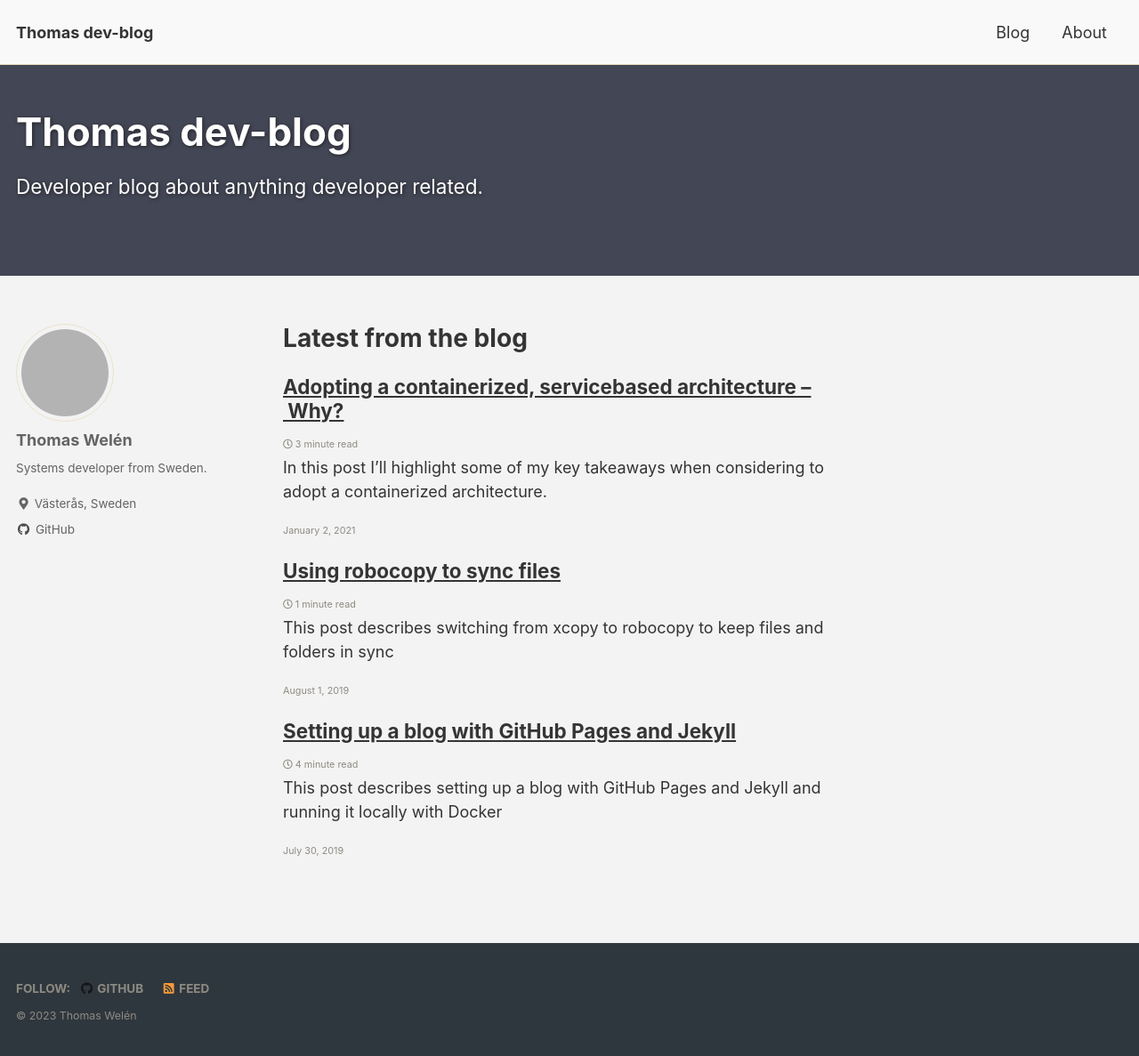
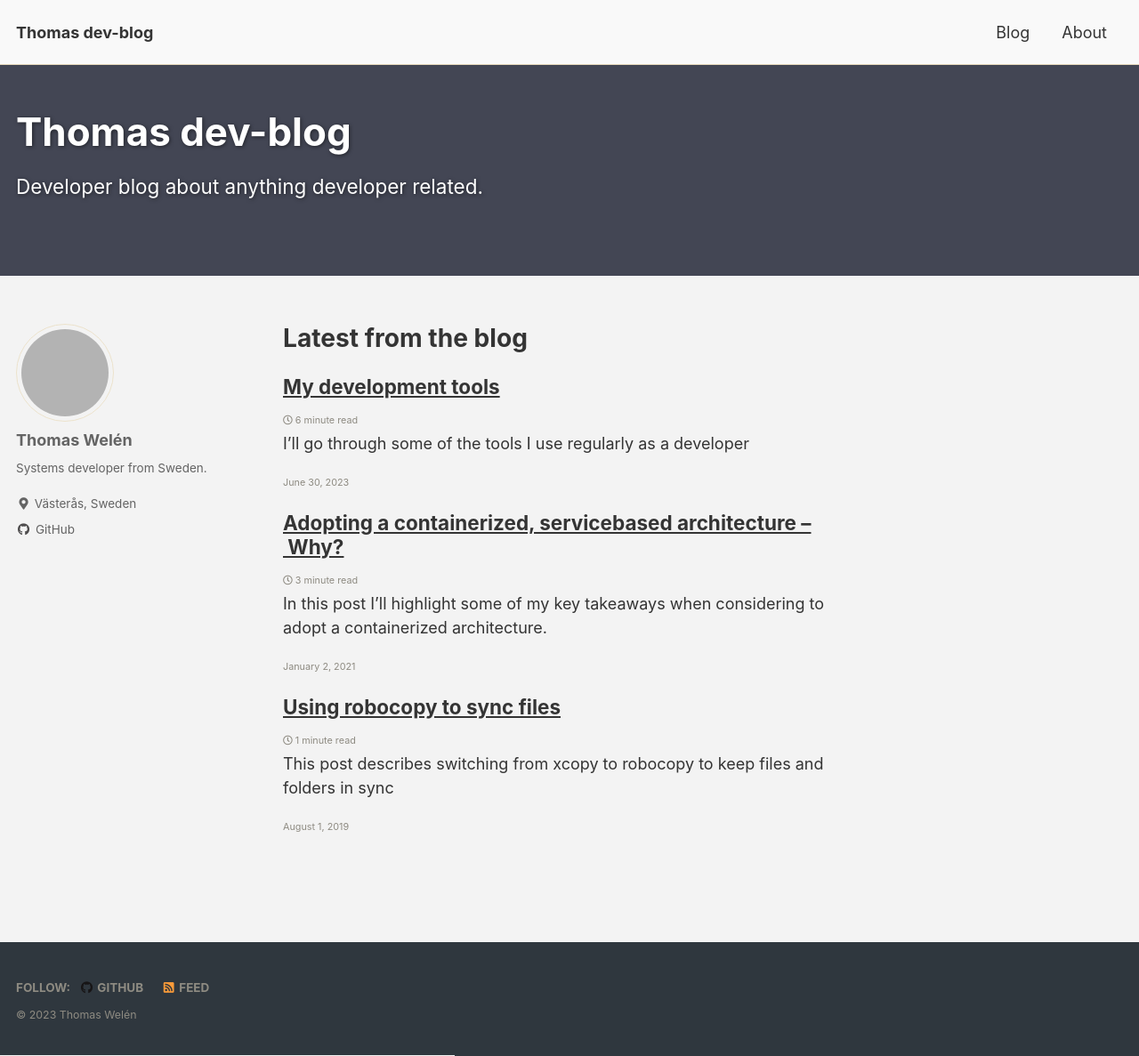
Before and after one commit to 2mas/2mas.github.io, a Jekyll site: the page built from _pages/index.md, in a window 1280 px wide and 1187 px high. Shown: the whole window at 89% size. Built offline with Jekyll 4.4.1, drawn with Linux system fonts in a browser that asks for light colours; cached includes are drawn as plain includes; part of the change alters nothing that is shown; grey boxes are pictures that could not be loaded.

Commit message:
Add tooling post

````diff
--- a/_pages/index.md
+++ b/_pages/index.md
@@ -28,12 +28,11 @@ feature_row:
 ---
 <!-- {% include feature_row %} -->
 
-{% assign posts = site.posts | limit 3 %}
 {% assign date_format = site.date_format | default: "%B %-d, %Y" %}
 
 <h1>Latest from the blog</h1>
 <div class="entries-{{ entries_layout }}">
-  {% for post in posts %}
+  {% for post in site.posts limit:3 %}
     {% include archive-single.html type=entries_layout %}
     <div class="list__item">
       <p class="page__meta">
--- /dev/null
+++ b/_posts/2023-06-30-my-development-tools.md
@@ -0,0 +1,110 @@
+---
+title: "My development tools"
+excerpt: "I'll go through some of the tools I use regularly as a developer"
+date: 2023-06-30T08:00:30-04:00
+categories:
+  - blog
+tags:
+  - tooling
+---
+Hello! I thought it would be good to start by explaining what I do at work. I think it's pretty much the same thing as you readers are doing if you're developers, but I'm usually starting the day with a team meeting to sync all members of the team what needs to be done during the day, discuss sprint scope and if there any issues that need to be dealt with.
+
+After daily sync there might be some other meetings that go more into specific topics, but other than that it's mostly monitoring of the applications, doing some regular maintenance, perform code reviews and writing code that makes my day.
+
+I have divided some of my tools into a couple of sections below:
+
+- [Coding tools](#coding-tools)
+- [Cloud tools](#cloud-tools)
+
+## Coding tools
+
+### Version control system/VCS + GitHub
+
+Version control is a must for every team. **Git** is by far the most popular one [stack overflow survey](https://stackoverflow.blog/2023/01/09/beyond-git-the-other-version-control-systems-developers-use/) and the one I prefer. I have previously also used Subversion, which is a centralized VCS (it requires a central server). Git is in my opinion a lot easier to work with and I think it may be hard to find developers that knows svn today. Git is also a distributed VCS (there is no central server, so any developer can work freely locally).
+
+GitHub is the platform where the code for this blog is hosted. It has a copy of this git-repository, but since it's decentralized I could easily move it to another solution if I wanted to do that. Some really nice features of having a web user interface for git is the ability to create Pull requests (PR). These makes it really clear what type of changes have been made in a branch and really helps when doing code reviews (this was not the case when using svn, merge issues where alot more common). A PR is basically a desription of the changes your wish to merge along with a `git diff` presented in a clear way.
+
+#### Windows Terminal
+
+The first thing I start after booting up my computer. This is where everything starts for me, Windows Terminal has options to customize the appearance and also to spin up different shells inside the same window. Usually for me this will be powershell and bash (wsl)
+
+![My Windows Terminal][windows-terminal]
+
+##### Powershell
+
+I don't really do any heavy powershell-scripting a lot, but sometimes I do some light scripting, mostly used for automation purposes. Powershell is just the default shell for me to use on Windows, but I do have some tips & tricks here.
+
+Firstly there's a place where functions and aliases can be stored. In powershell, type `echo $profile` and fire up a text editor to edit this file. If it doesn't exist you can create it by typing `New-Item -Path $profile -Type File -Force` and then add some aliases/functions. An example of an alias is a shortened version for `docker-compose` to `dc`, this will also pass the arguments as well, allowing me to type for example `dc up -d`:
+
+```
+# As alias
+Set-Alias dc docker-compose
+
+# Same thing as a function
+function dc {
+    docker-compose $args
+}
+```
+
+To be able to use this, your powershell execution policy needs to be set to `RemoteSigned`, verify with `Get-ExecutionPolicy` and update the policy if needed with `Set-ExecutionPolicy RemoteSigned`.
+
+Remember to restart your shell after editing this file.
+
+### WSL 2
+
+When working on a Windows computer there's sometimes a need to run Linux software for me. Mostly this is Linux docker containers, that can be run without a WSL distribution, but using WSL2 as its backend is the preferred way to do this today. Docker Desktop will create its own WSL2 distribution automatically when using the WSL integration (type `wsl -l -v` to see current WSL instances, there will be a couple docker instances there if used with Docker Desktop).
+
+But this is not the only use case for me, as sometimes I need (want) to run Windows-containers simultaneously with Linux-containers, this can be achieved by running Docker Desktop in Windows container mode while also installing a separate docker or podman installation into a dedicated WSL distribution. There's also the possibility to start Linux GUI applications directly from WSL2, it's not something I use regularly but it happens, for example if I need to verify browser behavior on Linux or just feel like using GIMP for Linux :)
+
+And another reason that I sometimes store the source code inside of a WSL distro is that there are performance gains by doing this. This is especially obvious when there are watchers involved that re-compiles/hot-reloads on file changes. I believe this is due to file change notifications not working fully when code is mounted over `/mnt/c/..`, so it's better stored fully inside the distribution.
+
+
+
+### Docker/containers/Docker desktop
+
+Used on daily basis for several different reasons. Sometimes I need to run something on Linux and I would then prefer to either start up a predefined image with the software installed on it, or start from a base distribution image and install the tools myself into the container instead of installing it into my host.
+
+Another purpose is to streamline the developer experience and provide an image that has all the necessary tools ready to go, instead of having the developer install and configure everything by themselves (dev containers can be used for this). This also removes a lot of the "Works on my machine" issues.
+
+#### Visual studio code
+
+My default choice of text editor. Previously some years back I used Sublime Text a lot. Some general and handy extensions I can recommend are:
+
+- Dev Containers
+- ESLint
+- Prettier
+- GitLens
+- PartialDiff - diff clipboard, files, selections. Super handy
+- REST Client - easily construct requests and set headers, payload etc in raw text files. It's like a light-postman.
+
+#### Visual studio
+
+When working in older .NET Framework projects this is a must
+
+#### dotPeek
+
+This is an excellent application that has helped me several times, what it does is to de-compile an existing library to have an idea of what's really happening. This can be very important if there is some issue in a closed library that is not open sourced.
+
+dotPeek supports many features for navigating the code such as searching, finding usages of methods, going to implementation and more. It has also helped me make decisions when I've had multiple libraries to choose from but I wasn't sure how they would handle large amount of load.
+
+## Cloud tools
+
+### k9s
+
+> K9s provides a terminal UI to interact with your Kubernetes clusters
+
+This is a CLI which speeds up navigating in Kubernetes instead of using `kubectl`. Nothing needs to be installed into the cluster, this is just a client side tool that saves lots of time and is very quick to work with.
+
+Check their git repository at https://github.com/derailed/k9s
+
+### Azure portal
+
+The Azure portal is a place where I monitor resources on daily basis, there are really good tools available to spot failing requests and traffic between services. Combining this with alarms and ability to traverse into traces and exceptions often makes it easy to identify faulty behaviors. Azure services are overall great, but the portal itself has some annoying cumulative layout shifts (CLS) and the user experience is not that great. Hopefully Microsoft will invest some more into the UI parts of the portal :)
+
+### terraform
+
+This is a tool that helps when managing infrastructure in the cloud. For Azure, terraform provides a cleaner syntax than the regular ARM-templates that are otherwise sent to Azure Resource Manager. terraform transforms the cleaner syntax into ARM templates under the hood and will call the necessary API's in Azure, abstracting away this layer for the user. It also keeps track of the state of the resources to make decisions on wether something needs to be recreated, has dependencies or should be removed for example. It does this by creating a plan first, and showing an output what it plans to do. The next step would be to apply the plan.
+
+terraform can be run locally on developer machines or in an automatic pipeline for deployments, like in GitHub Actions.
+
+[windows-terminal]: /assets/images/windows-terminal.jpg
````
Also changed, not shown: Gemfile.lock, assets/images/windows-terminal.jpg (added).
